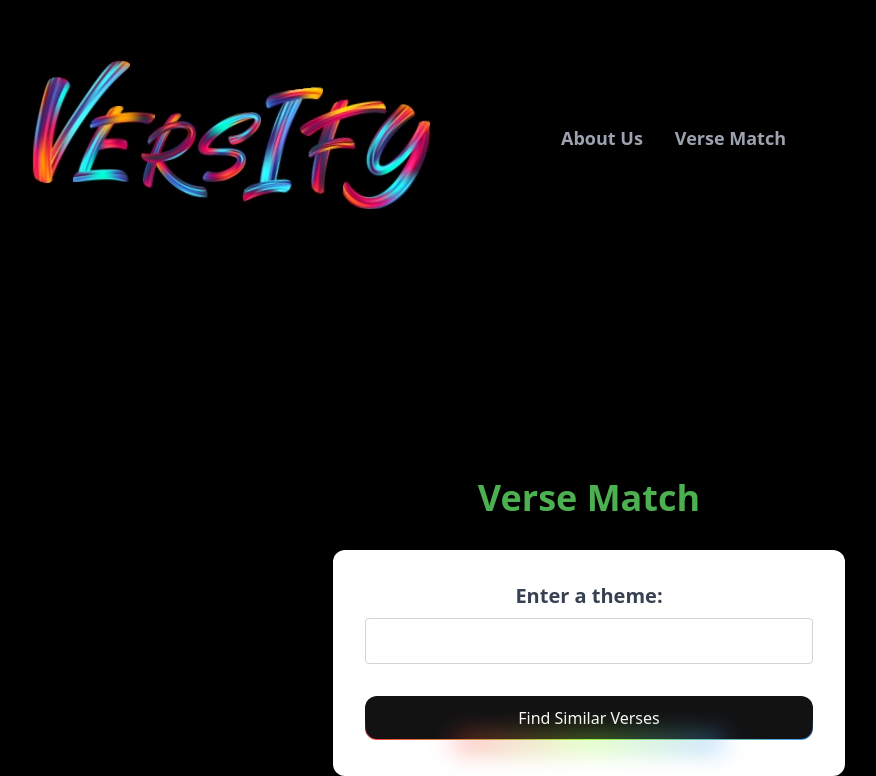
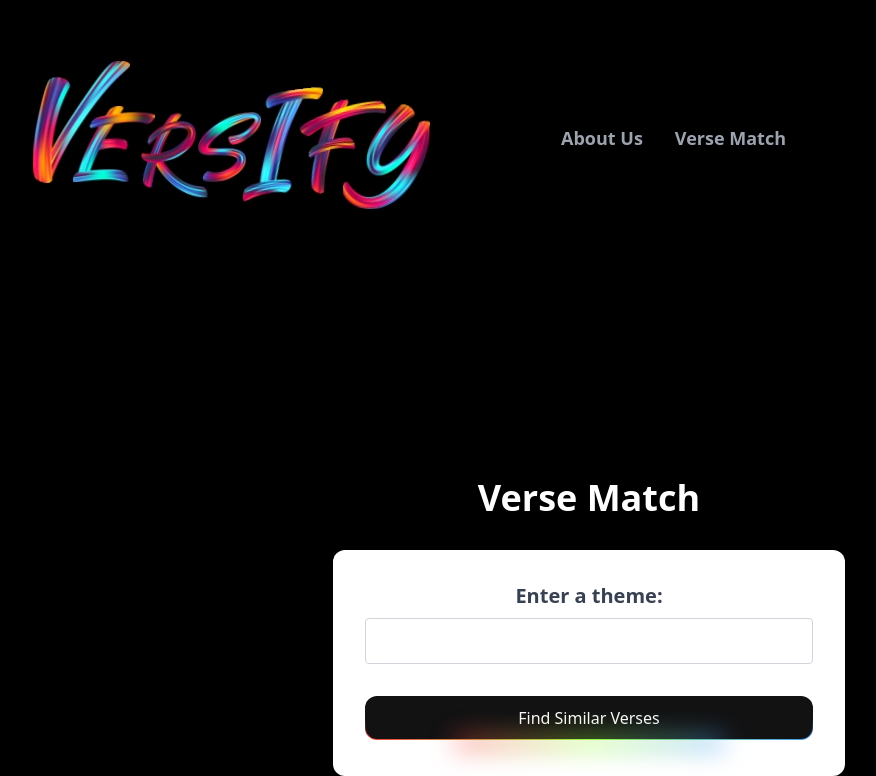
Before and after one commit to Namit2111/bible-verse-finder, a Next.js app in the folder frontend/: page /versematch in a window 1280 px wide. Shown: the part 122-898 px from the top of the page, without its empty margins (51-927 px from the left). Built offline with nearby package versions, Linux system fonts and the light colour scheme.

Commit message:
Update page.tsx

```diff
--- a/frontend/app/versematch/page.tsx
+++ b/frontend/app/versematch/page.tsx
@@ -65,7 +65,7 @@
     <div className="min-h-screen bg-black">
       <Header />
       <div className="flex flex-col items-center justify-center mt-20 gap-8 max-sm:m-auto">
-        <h1 className="text-2xl sm:text-4xl font-extrabold sm:font-bold text-center text-siteColor">
+        <h1 className="text-2xl sm:text-4xl font-extrabold sm:font-bold text-center text-white">
           Verse Match
         </h1>
         <form
```
